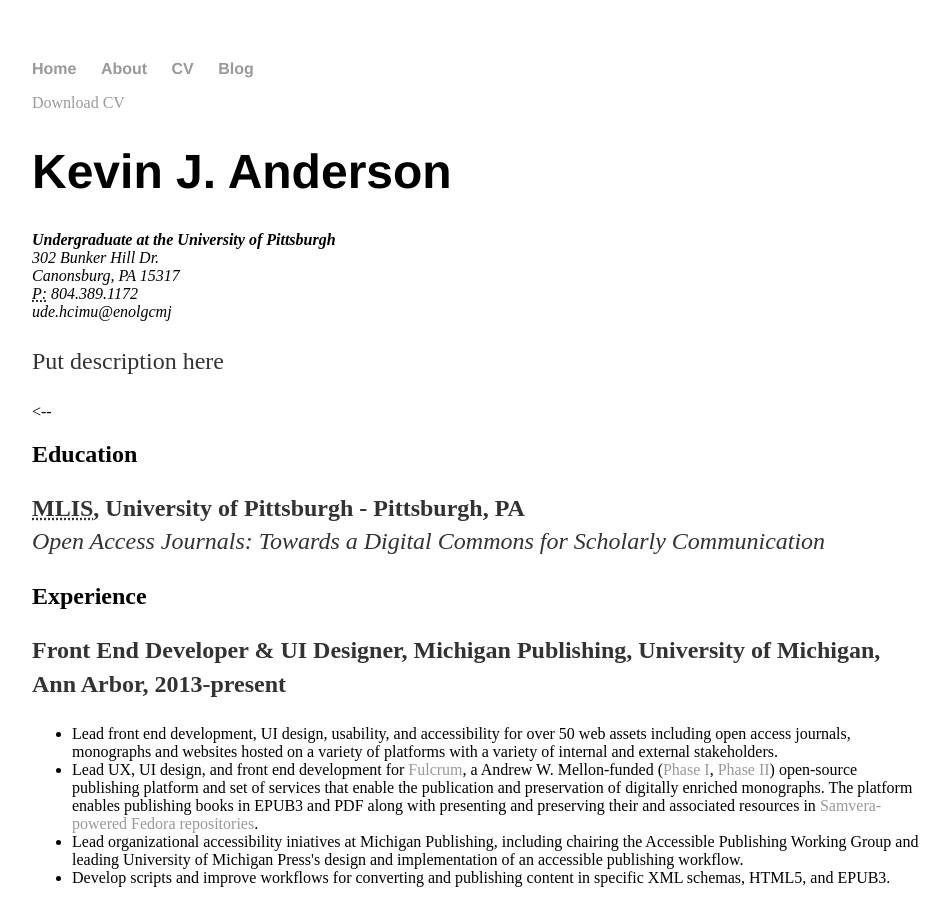
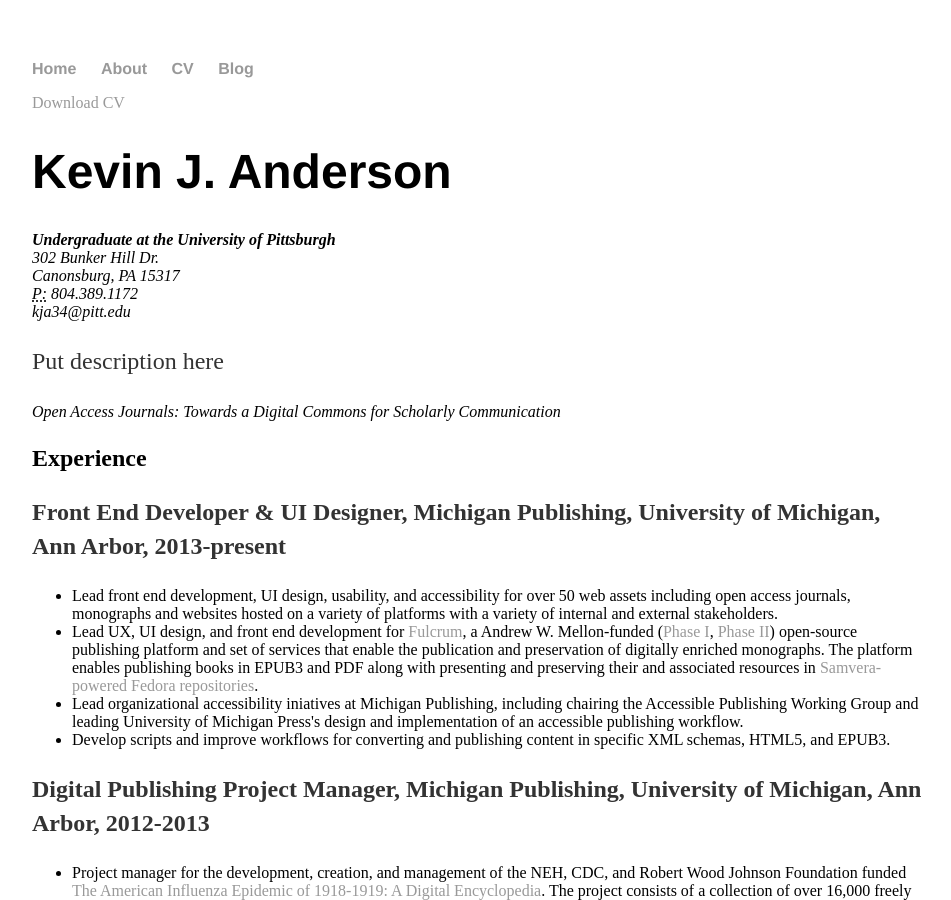
Before and after one commit to kev08rac/kev08rac.github.io, a Jekyll site: the page built from cv/index.html, in a window 1280 px wide and 900 px high. Shown: the whole window, without its empty margins (160-1111 px from the left). Built offline with Jekyll 4.4.1, drawn with Linux system fonts in a browser that asks for light colours.

Commit message:
Update index.html

```diff
--- a/cv/index.html
+++ b/cv/index.html
@@ -17,12 +17,12 @@ description: Current CV for Kevin
 				302 Bunker Hill Dr.<br>
 				Canonsburg, PA 15317<br>
 				<abbr title="phone">P:</abbr> 804.389.1172<br>
-				<span class="obfuscate">ude.hcimu@enolgcmj</span>
+				<span class="obfuscate">kja34@pitt.edu</span>
 				</address>
 				</div>
 
 				<p>Put description here</p>
-<--
+<!--
 				<h2>Education</h2>
 				<p><strong><abbr title="Masters of Science - Bioinformatics">MLIS</abbr>, University of Pittsburgh - Pittsburgh, PA</strong><br>
 				<!-- <a href="/files/McGlone-OpenAccessJournals-2008.pdf" title="Open Access Journals: Towards a Digital Commons for Scholarly Communication"> --><em>Open Access Journals: Towards a Digital Commons for Scholarly Communication</em> <!-- (PDF)</a> --></p>
```
